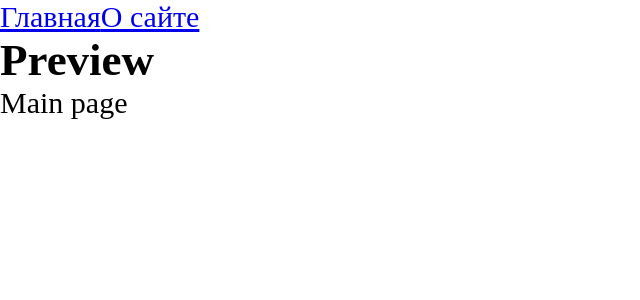
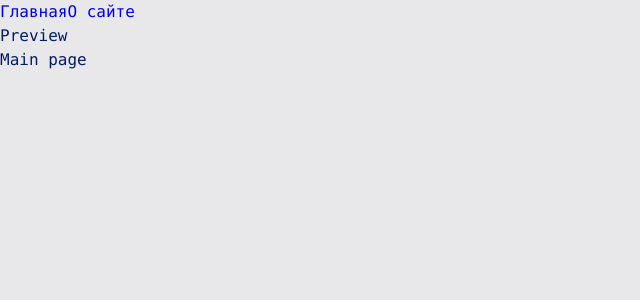
Before and after one commit to Zhiga-noff/product-ulbi, a React app: page / in a window 1280 px wide. Shown: the top 300 px of the page, without its empty margins (0-640 px from the left). Built offline with nearby package versions, Linux system fonts and the light colour scheme; the HTML template or start-up script is replaced by a standard one.

Commit message:
Настройка тем

```diff
--- a/package.json
+++ b/package.json
@@ -20,9 +20,9 @@
     "html-webpack-plugin": "^5.5.0",
     "mini-css-extract-plugin": "^2.9.1",
     "prettier": "^3.3.3",
-    "sass": "^1.80.2",
-    "sass-loader": "^16.0.2",
-    "style-loader": "^4.0.0",
+    "sass": "^1.49.9",
+    "sass-loader": "^12.6.0",
+    "style-loader": "^3.3.1",
     "ts-loader": "^9.5.1",
     "ts-node": "^10.9.2",
     "typescript": "^5.6.3",
--- a/src/App.tsx
+++ b/src/App.tsx
@@ -1,12 +1,12 @@
 import React, {Suspense} from 'react';
-import './index.scss'
+import './styles/index.scss'
 import {Link, Route, Routes} from "react-router-dom";
 import {MainPageLazy} from "./pages/main-page/MainPage.lazy";
 import {AboutPageLazy} from "./pages/about-page/AboutPage.lazy";
 
 export const App = () => {
     return (
-        <div className='app'>
+        <div className='app light'>
             <Link to={'/'}>Главная</Link>
             <Link to={'/about'}>О сайте</Link>
 
--- a/src/index.scss
+++ /dev/null
@@ -1,9 +0,0 @@
-* {
-  margin: 0;
-  padding: 0;
-  box-sizing: border-box;
-}
-
-.app {
-  font-size: 30px;
-}
--- /dev/null
+++ b/src/styles/index.scss
@@ -0,0 +1,14 @@
+@import "normalize";
+@import "variables/globals";
+@import "themes/normal";
+@import "themes/dark";
+
+
+.app {
+  font: var(--font-m);
+
+  background-color: var(--bg-color);
+  color: var(--primary-color);
+
+  min-height: 100vh;
+}
--- /dev/null
+++ b/src/styles/normalize.scss
@@ -0,0 +1,74 @@
+/*Обнуление*/
+* {
+  padding: 0;
+  margin: 0;
+  border: 0;
+}
+
+*, *:before, *:after {
+  -moz-box-sizing: border-box;
+  -webkit-box-sizing: border-box;
+  box-sizing: border-box;
+}
+
+:focus, :active {
+  outline: none;
+}
+
+a:focus, a:active {
+  outline: none;
+}
+
+nav, footer, header, aside {
+  display: block;
+}
+
+html, body {
+  height: 100%;
+  width: 100%;
+  font-size: 100%;
+  line-height: 1;
+  -ms-text-size-adjust: 100%;
+  -moz-text-size-adjust: 100%;
+  -webkit-text-size-adjust: 100%;
+}
+
+input, button, textarea {
+  font-family: inherit;
+}
+
+input::-ms-clear {
+  display: none;
+}
+
+button {
+  cursor: pointer;
+}
+
+button::-moz-focus-inner {
+  padding: 0;
+  border: 0;
+}
+
+a, a:visited {
+  text-decoration: none;
+}
+
+a:hover {
+  text-decoration: none;
+}
+
+ul li {
+  list-style: none;
+}
+
+img {
+  vertical-align: top;
+}
+
+h1, h2, h3, h4, h5, h6 {
+  font-size: inherit;
+  font-weight: 400;
+}
+
+/*--------------------*/
--- /dev/null
+++ b/src/styles/themes/dark.scss
@@ -0,0 +1,6 @@
+.app.dark {
+  --bg-color: #090949;
+
+  --primary-color: #049604;
+  --secondary-color: #04ff04;
+}
--- /dev/null
+++ b/src/styles/themes/normal.scss
@@ -0,0 +1,6 @@
+.app.light {
+  --bg-color: #e8e8ea;
+
+  --primary-color: #041c65;
+  --secondary-color: #0449e0;
+}
--- /dev/null
+++ b/src/styles/variables/globals.scss
@@ -0,0 +1,11 @@
+:root {
+  --font-family-main: Consolas, 'Times New Roman', Serif;
+
+  --font-size-m: 16px;
+  --font-line-m: 24px;
+  --font-m: var(--font-size-m) / var(--font-line-m) var(--font-family-main);
+
+  --font-size-l: 24px;
+  --font-line-l: 32px;
+  --font-l: var(--font-size-l) / var(--font-line-l) var(--font-family-main);
+}
```
Also changed, not shown: 1 other file (tests, documents, lock files or other folders).
